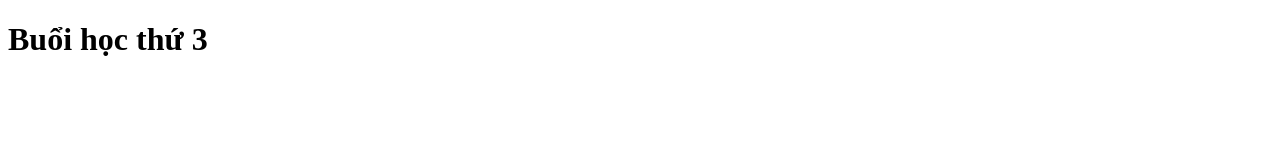
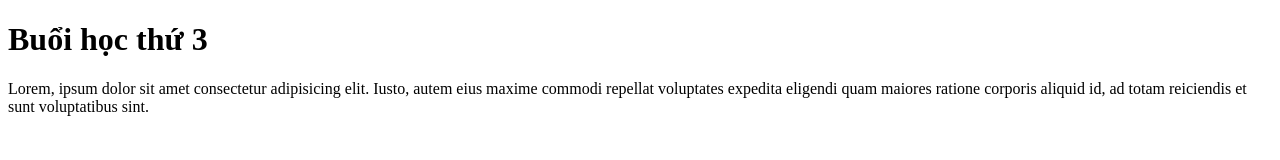
Before and after one commit to NguyenQuangHiep111/NguyenQuangHiep111.github.io, a plain HTML site: page day_03/index.html in a window 1280 px wide. Drawn offline with Linux system fonts and the light colour scheme.

Commit message:
update lorem

```diff
--- a/day_03/index.html
+++ b/day_03/index.html
@@ -8,5 +8,6 @@
 </head>
 <body>
     <h1>Buổi học thứ 3</h1>
+    <p>Lorem, ipsum dolor sit amet consectetur adipisicing elit. Iusto, autem eius maxime commodi repellat voluptates expedita eligendi quam maiores ratione corporis aliquid id, ad totam reiciendis et sunt voluptatibus sint.</p>
 </body>
 </html>
```
